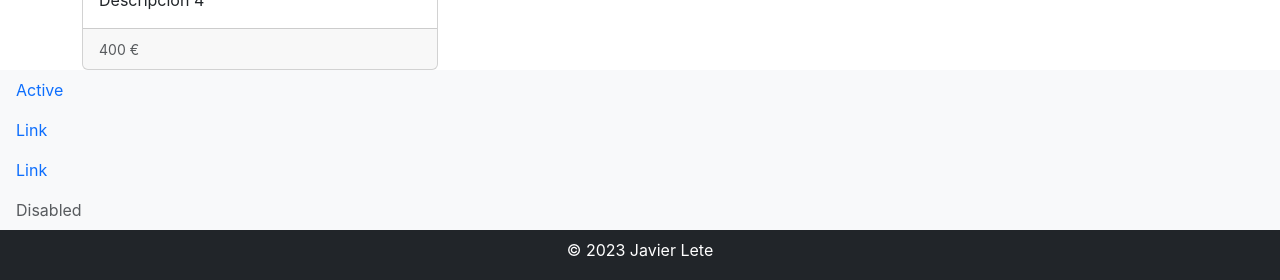
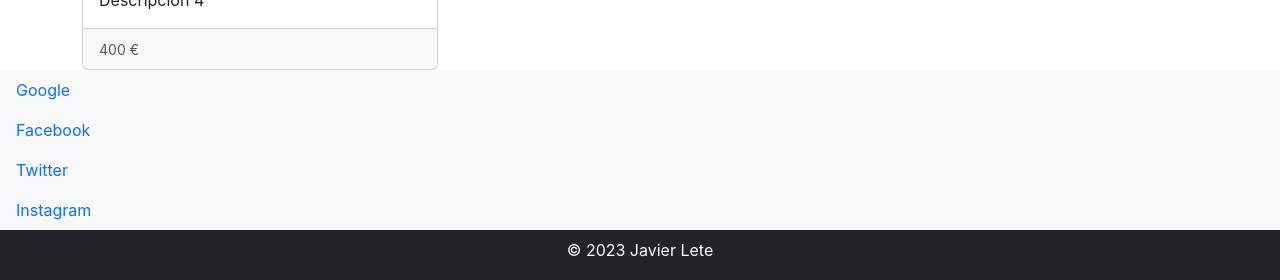
Before and after one commit to javierlete/REACT-2543-ejercicio, a React (Create React App) app in the folder ejercicio/: page / in a window 1280 px wide. Shown: the part 760-1040 px from the top of the page. Built offline with nearby package versions, Linux system fonts and the light colour scheme.

Commit message:
Anuncios

```diff
--- a/ejercicio/src/App.js
+++ b/ejercicio/src/App.js
@@ -5,6 +5,7 @@ import Pie from './componentes/Pie';
 
 import { PRODUCTOS } from './constantes/productos';
 import { MENUS } from './constantes/menus';
+import { ANUNCIOS } from './constantes/anuncios';
 
 export default function App() {
   return (
@@ -13,7 +14,7 @@ export default function App() {
       <main className="container">
         <Fichas productos={PRODUCTOS} />
       </main>
-      <Anuncios />
+      <Anuncios anuncios={ANUNCIOS} />
       <Pie />
     </>
   );
--- a/ejercicio/src/componentes/Anuncios.js
+++ b/ejercicio/src/componentes/Anuncios.js
@@ -1,20 +1,11 @@
-export default function Anuncios() {
+export default function Anuncios({ anuncios }) {
     return (
         <aside className="bg-light">
             <nav>
                 <ul className="nav flex-column">
-                    <li className="nav-item">
-                        <a className="nav-link active" aria-current="page" href="#">Active</a>
-                    </li>
-                    <li className="nav-item">
-                        <a className="nav-link" href="#">Link</a>
-                    </li>
-                    <li className="nav-item">
-                        <a className="nav-link" href="#">Link</a>
-                    </li>
-                    <li className="nav-item">
-                        <a className="nav-link disabled" aria-disabled="true">Disabled</a>
-                    </li>
+                    {anuncios.map(a => <li className="nav-item">
+                        <a className="nav-link" href={a.url}>{a.nombre}</a>
+                    </li>)}
                 </ul>
             </nav>
         </aside>
--- /dev/null
+++ b/ejercicio/src/constantes/anuncios.js
@@ -0,0 +1,6 @@
+export const ANUNCIOS = [
+    { nombre: 'Google', url: 'https://google.com' },
+    { nombre: 'Facebook', url: 'https://facebook.com' },
+    { nombre: 'Twitter', url: 'https://twitter.com' },
+    { nombre: 'Instagram', url: 'https://instagram.com' },
+]
```
